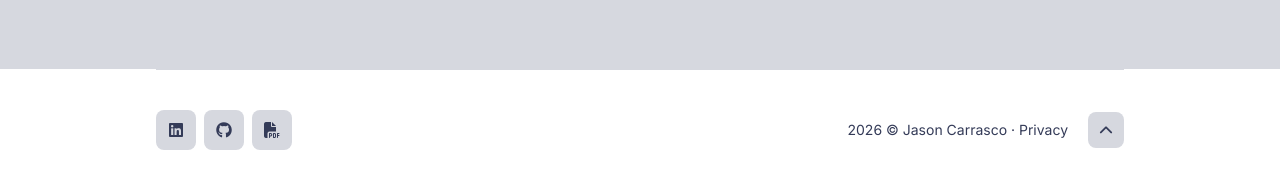
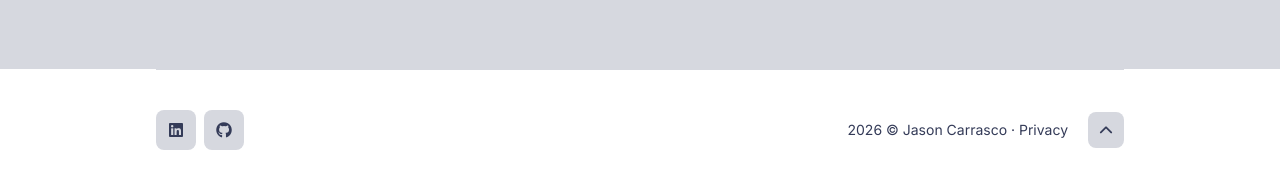
Before and after one commit to jtcarrasco/jtc, a Jekyll site: the page built from index.html, in a window 1280 px wide. Shown: the part 2582-2769 px from the top of the page. Built offline with Jekyll 4.4.1, drawn with Linux system fonts in a browser that asks for light colours; some web fonts are replaced.

Commit message:
Remove resume link from footer
Claude-Session: https://claude.ai/code/session_01WRMXRAudPMyz5Uu5f7x5Ji

```diff
--- a/_data/settings.yml
+++ b/_data/settings.yml
@@ -34,7 +34,6 @@ author:
 social:
 - {icon: "fa-brands fa-linkedin", link: "https://www.linkedin.com/in/jtcarrasco/"}
 - {icon: "fa-brands fa-github", link: "https://github.com/jtcarrasco"}
-- {icon: "fa-solid fa-file-pdf", link: "/assets/Jason_Carrasco_Resume.pdf"}
 # Example of adding a new link to the footer - {icon: "fa-brands fa-dribbble", link: "https://dribbble.com"}
 # Other icons can be found at https://fontawesome.com/icons
 
```
